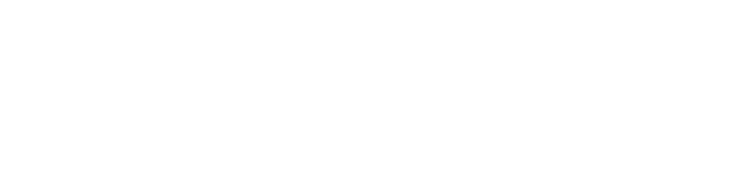
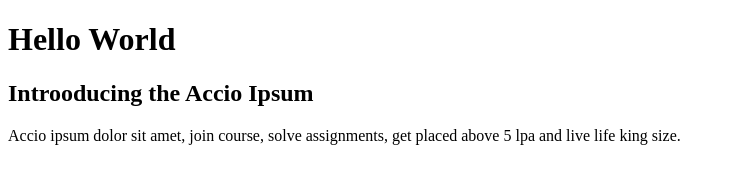
Before and after one commit to acciojob/fill-in-the-blanks-with-placeholder-text-Vspnaik, a website: page main.html in a window 1280 px wide. Shown: the whole page, without its empty margins (0-732 px from the left). Drawn offline with Linux system fonts and the light colour scheme.

Commit message:
created a submission

```diff
--- a/main.html
+++ b/main.html
@@ -10,7 +10,9 @@
 	<!-- the entire body must be written by student -->
     <script type="text/javascript" src="./script.js">
 </script>
+	<h1>Hello World</h1>
+	<h2>Introoducing the Accio Ipsum</h2>
+	<p>Accio ipsum dolor sit amet, join course, solve assignments, get placed above 5 lpa and live life king size.</p>
 
 </body>
-
 </html>
```
